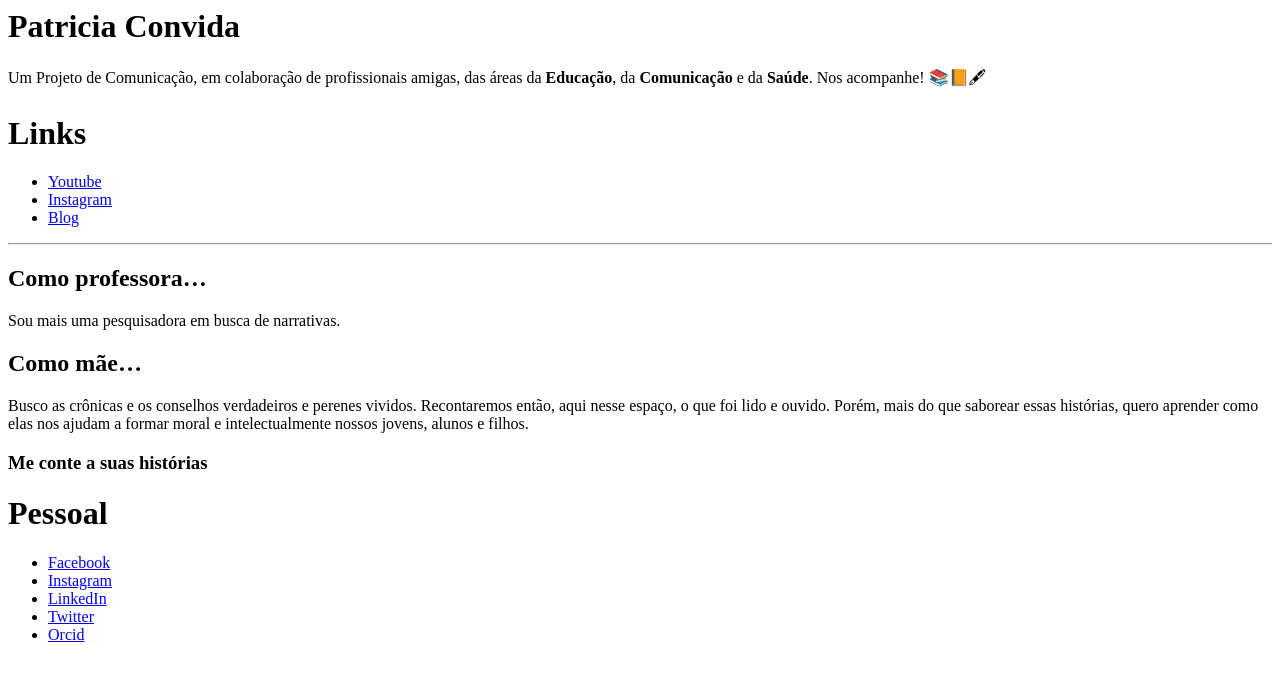
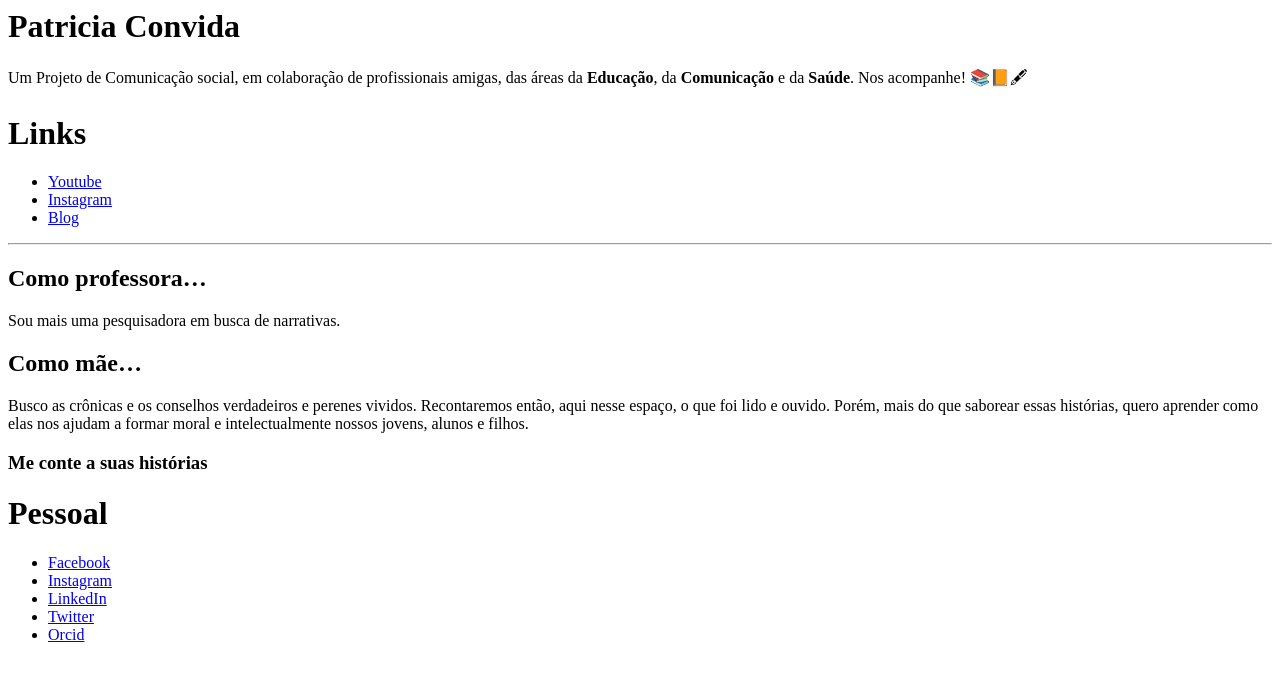
Before and after one commit to patriciaconvida/patriciaconvida.github.io, a plain HTML site: page index.html in a window 1280 px wide. Drawn offline with Linux system fonts and the light colour scheme.

Commit message:
added keyword to project description

```diff
--- a/index.html
+++ b/index.html
@@ -9,7 +9,7 @@
 </head>
 <body>
     <h1 id="patricia-convida">Patricia Convida</h1>
-    <p>Um Projeto de Comunicação, em colaboração de profissionais amigas, das áreas da <strong>Educação</strong>, da
+    <p>Um Projeto de Comunicação social, em colaboração de profissionais amigas, das áreas da <strong>Educação</strong>, da
         <strong>Comunicação</strong> e da <strong>Saúde</strong>. Nos acompanhe! 📚📙🖋</p>
     <h1 id="links">Links</h1>
     <ul>
```
